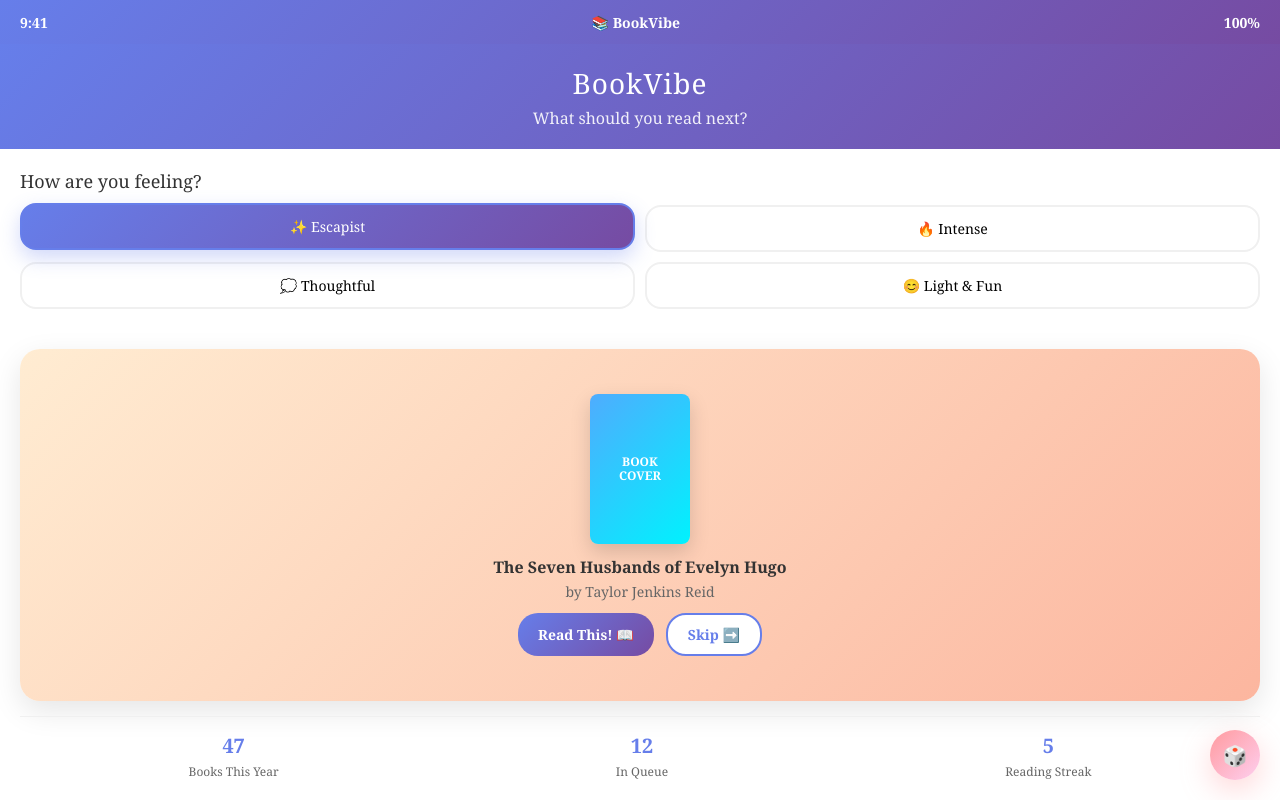
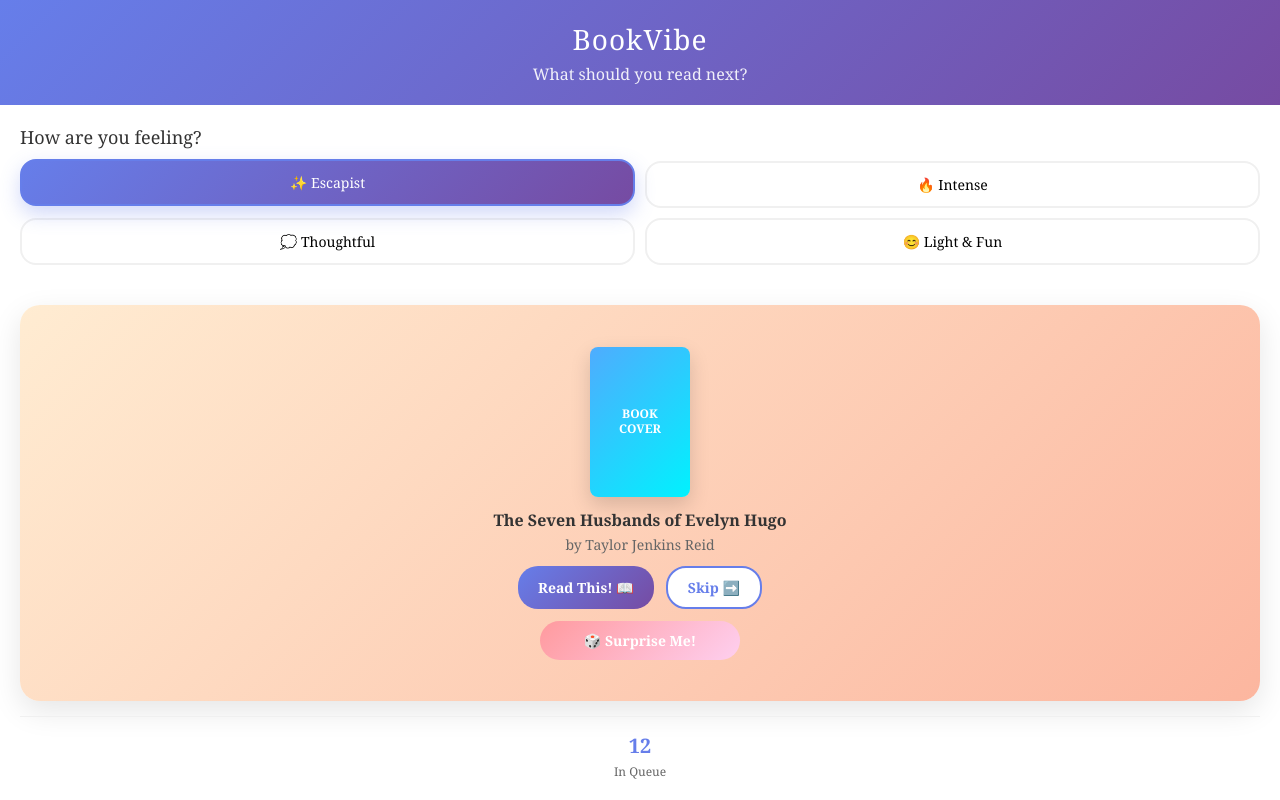
Before and after one commit to timcoe429/bookvibe, a React (Create React App) app in the folder client/: page / in a window 1280 px wide. Built offline with nearby package versions, Linux system fonts and the light colour scheme.

Commit message:
Update 9

```diff
--- a/client/src/App.css
+++ b/client/src/App.css
@@ -30,18 +30,7 @@
   flex-direction: column;
 }
 
-.status-bar {
-  height: 44px;
-  background: linear-gradient(135deg, #667eea 0%, #764ba2 100%);
-  display: flex;
-  justify-content: space-between;
-  align-items: center;
-  padding: 0 20px;
-  color: white;
-  font-size: 14px;
-  font-weight: 600;
-  flex-shrink: 0;
-}
+
 
 .header {
   background: linear-gradient(135deg, #667eea 0%, #764ba2 100%);
@@ -187,9 +176,23 @@
   box-shadow: 0 8px 20px rgba(0,0,0,0.2);
 }
 
+.surprise-button {
+  margin-top: 12px;
+  display: flex;
+  justify-content: center;
+}
+
+.btn-surprise {
+  background: linear-gradient(135deg, #ff9a9e 0%, #fecfef 100%);
+  color: white;
+  border: none;
+  width: 100%;
+  max-width: 200px;
+}
+
 .stats {
   display: flex;
-  justify-content: space-around;
+  justify-content: center;
   padding-top: 15px;
   border-top: 1px solid #f0f0f0;
   flex-shrink: 0;
@@ -211,27 +214,7 @@
   margin-top: 4px;
 }
 
-.floating-action {
-  position: absolute;
-  bottom: 20px;
-  right: 20px;
-  width: 50px;
-  height: 50px;
-  background: linear-gradient(135deg, #ff9a9e 0%, #fecfef 100%);
-  border-radius: 50%;
-  display: flex;
-  align-items: center;
-  justify-content: center;
-  color: white;
-  font-size: 20px;
-  box-shadow: 0 10px 30px rgba(255, 154, 158, 0.4);
-  cursor: pointer;
-  transition: all 0.3s ease;
-}
 
-.floating-action:hover {
-  transform: scale(1.1);
-}
 
 .loading {
   display: flex;
--- a/client/src/App.jsx
+++ b/client/src/App.jsx
@@ -77,12 +77,6 @@
   return (
     <div className="app-container">
              <div className="phone-container">
-        <div className="status-bar">
-          <span>9:41</span>
-          <span>📚 BookVibe</span>
-          <span>100%</span>
-        </div>
-
          <div className="header">
           <h1>BookVibe</h1>
           <div className="subtitle">What should you read next?</div>
@@ -134,27 +128,20 @@
                    Skip ➡️
                  </button>
                </div>
+               <div className="surprise-button">
+                 <button className="btn btn-surprise" onClick={surprise}>
+                   🎲 Surprise Me!
+                 </button>
+               </div>
              </div>
            )}
 
                       <div className="stats">
              <div className="stat">
-              <div className="stat-number">47</div>
-              <div className="stat-label">Books This Year</div>
-            </div>
-            <div className="stat">
                <div className="stat-number">12</div>
                <div className="stat-label">In Queue</div>
              </div>
-            <div className="stat">
-              <div className="stat-number">5</div>
-              <div className="stat-label">Reading Streak</div>
            </div>
-          </div>
-        </div>
-
-        <div className="floating-action" onClick={surprise}>
-          🎲
          </div>
        </div>
     </div>
```
Lines whose indentation alone changed are shown as unchanged.
